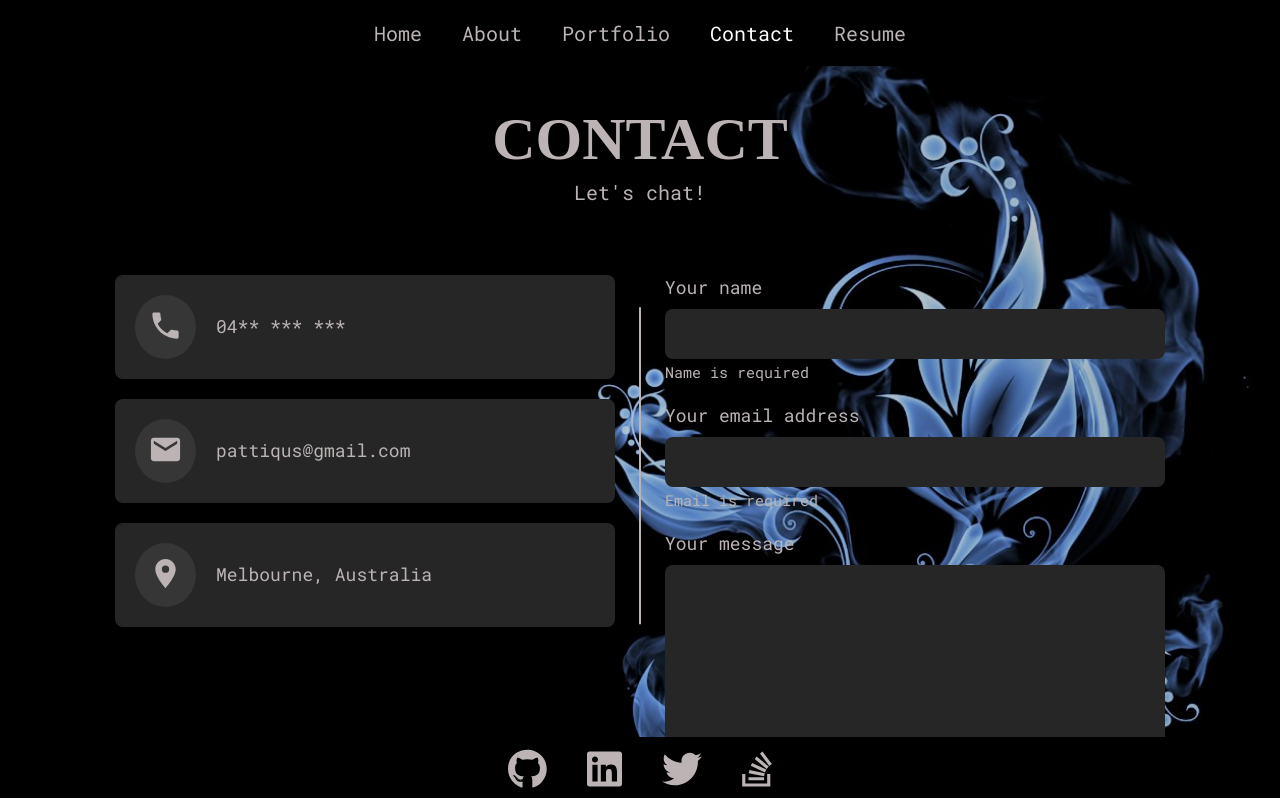
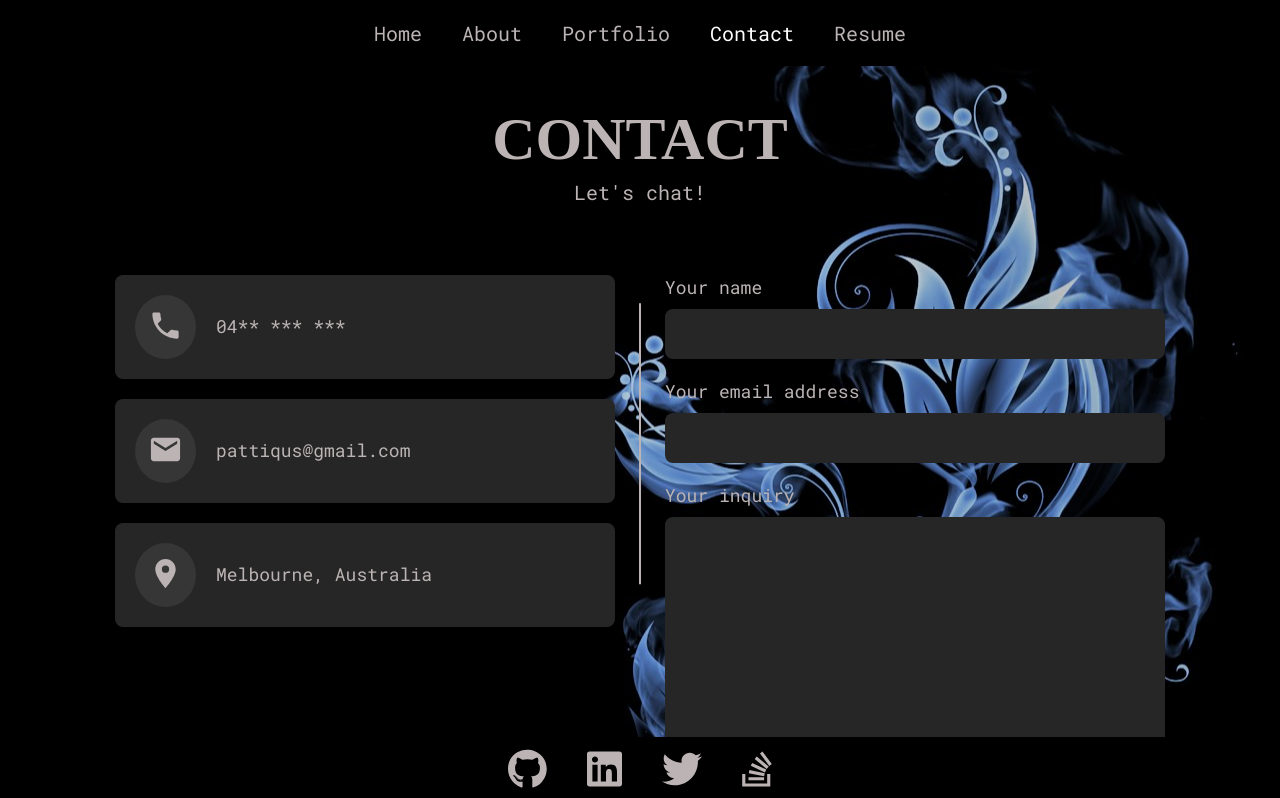
Before and after one commit to Pattiqus/Pattiqus-Portfolio, a React (Create React App) app: page /contact in a window 1280 px wide. Shown: the top 798 px of the page. Built offline with nearby package versions, Linux system fonts and the light colour scheme; a web font is replaced by a local one.

Commit message:
form now working

```diff
--- a/src/components/ContactForm.jsx
+++ b/src/components/ContactForm.jsx
@@ -29,6 +29,9 @@ const FormStyle = styled.form`
     min-height: 250px;
     resize: vertical;
   }
+  .text-warning {
+    color: red;
+  }
   button[type='submit'] {
     background-color: var(--gray-1);
     color: var(--black);
@@ -39,13 +42,16 @@ const FormStyle = styled.form`
     padding: 1rem 4rem;
     border-radius: 8px;
     cursor: pointer;
+    &:hover {
+    background-color: var(--steel-1);
+  }
   }
 `;
 
 export default function ContactForm() {
 const [name, setName ] = useState('');
 const [email, setEmail ] = useState('');
-const [message, setMessage ] = useState('');
+const [inquiry, setInquiry ] = useState('');
 
 const { register, handleSubmit, formState: { errors },} = useForm();
 
@@ -53,10 +59,11 @@ const onSubmit = (data) => {
   console.log(data);
 };
 
+console.log(errors);
+
 return (
-    <>
-      <FormStyle>
-        <form onSubmit={handleSubmit(onSubmit)}>
+    <div>
+      <FormStyle onSubmit={handleSubmit(onSubmit)}>
             <div className="form-group">
               <label htmlFor='name'>
                 Your name
@@ -65,10 +72,10 @@ return (
                   id='name'
                   name='name'
                   value={name}
+                  {...register('name', { required: "Name is required"})}
                   onChange={(e) => setName(e.target.value)}
-                  {...register('name', { required: "Name is required"})}
                   />
-                <small className='text-warning'>Name is required</small>
+                {errors.name && (<small className='text-warning'>{errors.name.message}</small>)}
               </label>
             </div>
             <div className="form-group">
@@ -79,29 +86,28 @@ return (
                   id='email'
                   name='email'
                   value={email}
+                  {...register('email', { required: "Email is required"})}
                   onChange={(e) => setEmail(e.target.value)}
-                  {...register('email', { required: "Email is required"})}
                   />
-                <small className='text-warning'>Email is required</small>
+                {errors.name && (<small className='text-warning'>{errors.email.message}</small>)}
               </label>
             </div>
             <div className="form-group">
-              <label htmlFor='message'>
-                Your message
+              <label htmlFor='inquiry'>
+                Your inquiry
                 <textarea
                   type='text'
-                  id='message'
-                  name='message'
-                  value={message}
-                  onChange={(e) => setMessage(e.target.value)}
-                  {...register('Message', { required: "Message is required"})}>
-                </textarea>
-                <small className='text-warning'>Message is required</small>
+                  id='inquiry'
+                  name='inquiry'
+                  value={inquiry}
+                  {...register('inquiry', { required: "Please enter your inquiry"})}
+                  onChange={(e) => setInquiry(e.target.value)}
+                />
+                {errors.name && (<small className='text-warning'>{errors.inquiry.message}</small>)}
               </label>
             </div>
             <button type="submit">Send</button>
-        </form>
         </FormStyle>
-    </>
+    </div>
   )
 }
--- a/src/layouts/footer/footerLayout.jsx
+++ b/src/layouts/footer/footerLayout.jsx
@@ -61,7 +61,7 @@ export default function footerLayout(props) {
                 ))}
             </ul>
             <div className='trademark'>
-                <p>Pattiqus</p>
+                <span>Written by Pattiqus © </span>
             </div>
         </div>
         </FooterStyles>
--- a/src/style/GlobalStyle.jsx
+++ b/src/style/GlobalStyle.jsx
@@ -11,7 +11,7 @@ const GlobalStyles = createGlobalStyle`
     --dark-bg: #000000;
     --gray-1: #BCB4B4;
     --deep-dark: #262626;
-    --blue-steel: #5b84bc;
+    --steel-1: #5b84bc;
     --gray-2: #363636;
     --white : white;
     --black: black;
```
